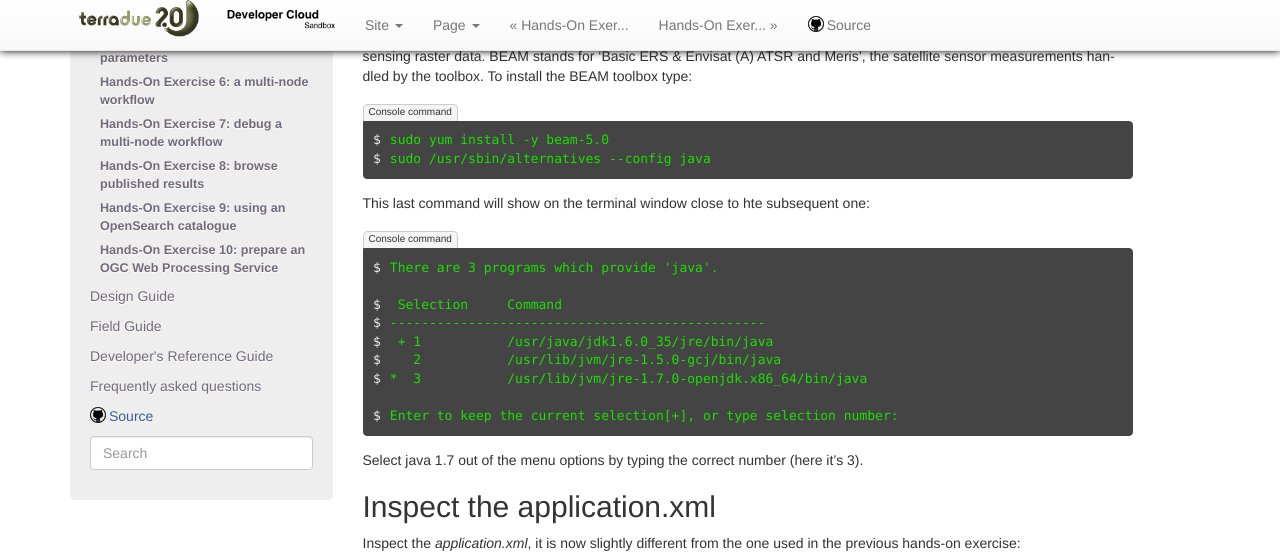
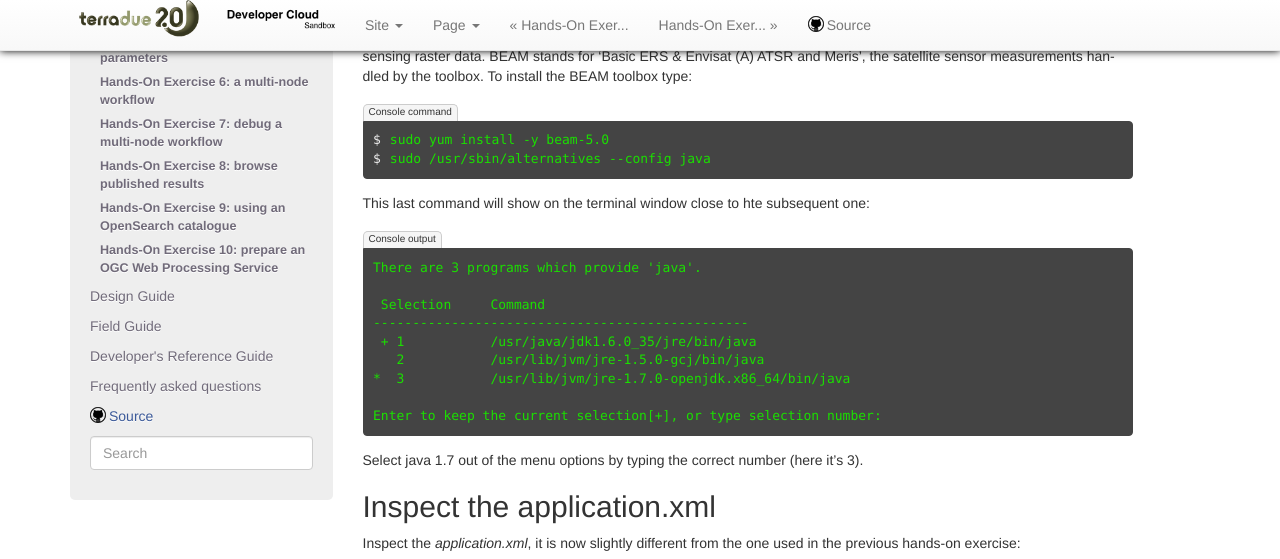
Before and after one commit to Terradue/doc-developer-sandbox, a Sphinx documentation site: the page built from source/developer/toolbox.rst, in a window 1280 px wide and 900 px high, scrolled down 456 px, cut to the strip 0-559 px from the top of the window. Built offline with Sphinx 7.4.7, drawn with Linux system fonts in a browser that asks for light colours; pages that are not in the unit, such as notebooks, are missing from menus.

Commit message:
change from console to console-output

```diff
--- a/source/developer/toolbox.rst
+++ b/source/developer/toolbox.rst
@@ -35,7 +35,7 @@ To install the BEAM toolbox type:
 
 This last command will show on the terminal window close to hte subsequent one:
 
-.. code-block:: console
+.. code-block:: console-output
 
   There are 3 programs which provide 'java'.
 
```
